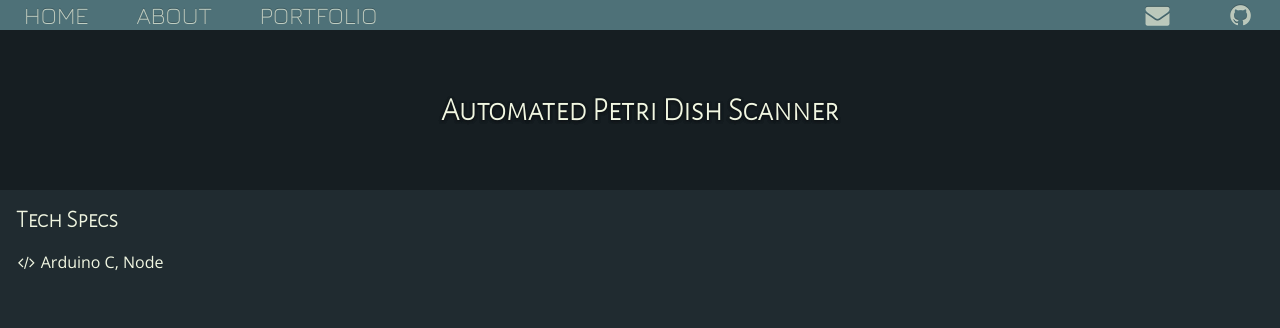
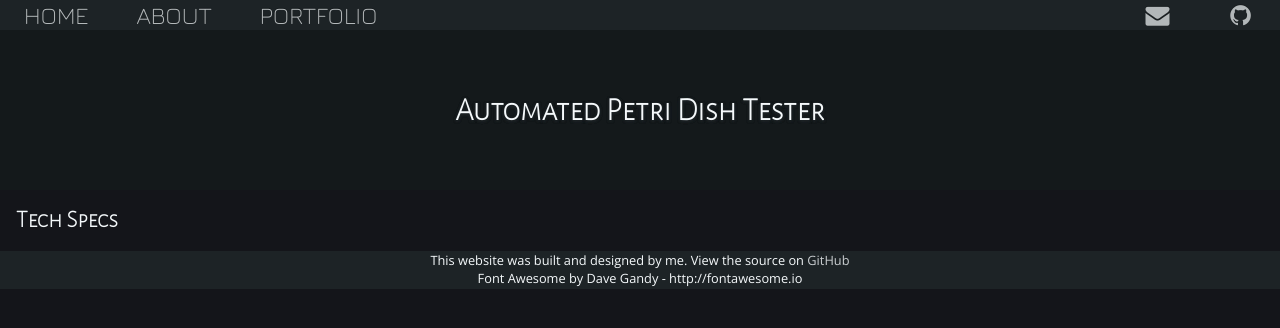
Before and after one commit to EnigMoiD/enigmoid.github.io, a Jekyll site: the page built from _posts/2013-10-09-poe-petri.md, in a window 1280 px wide. Shown: the top 328 px of the page. Built offline with Jekyll 4.4.1, drawn with Linux system fonts in a browser that asks for light colours; nearby versions of some CDN libraries.

Commit message:
New color scheme, code for dates, initial footer

```diff
--- a/_includes/footer.html
+++ b/_includes/footer.html
@@ -1,4 +1,10 @@
 	</div>
 </body>
+<footer>
+	This website was built and designed by me. View the source on <a href="//github.com/EnigMoiD/enigmoid.github.io" target="github">GitHub</a>
+	<br>
+	Font Awesome by Dave Gandy - http://fontawesome.io
+</footer>
 
+<script type="text/javascript" src="/js/time.js"></script>
 </html>
--- a/_posts/2013-10-09-poe-petri.md
+++ b/_posts/2013-10-09-poe-petri.md
@@ -1,6 +1,6 @@
 ---
 layout: post
-title: Automated Petri Dish Scanner
+title: Automated Petri Dish Tester
 external: [github, github.com/EnigMoiD/petri-test]
 short: poe-petri
 team: 2
--- /dev/null
+++ b/js/time.js
@@ -0,0 +1,30 @@
+(function TimeManager() {
+	Date.prototype.timeSince = function(date) {
+		var delta = date.getTime() - this.getTime();
+
+		var date = new Date(delta);
+
+		return {
+			date: date,
+			months: date.getMonth(),
+			days: date.getDate(),
+			years: date.getFullYear()-1970
+		}
+	}
+
+	var yearTitles = [
+		'Freshman',
+		'Sophomore',
+		'Junior',
+		'Senior'
+	]
+
+	var now = new Date(),
+		birth = new Date(1994, 1, 26),
+		graduation = new Date(2016, 4, 20);
+
+	var age = birth.timeSince(now).years;
+
+	var year = yearTitles[4+graduation.timeSince(now).years];
+	console.log(year);
+})()
--- a/stylesheets/style.css
+++ b/stylesheets/style.css
@@ -6,19 +6,19 @@ a {
 }
 a {
   text-decoration: none;
-  color: rgba(241,247,226,0.7);
+  color: rgba(245,249,251,0.8);
 }
 a:visited {
-  color: rgba(241,247,226,0.7);
+  color: rgba(245,249,251,0.8);
 }
 a:hover {
-  color: #f1f7e2;
+  color: #f5f9fb;
 }
 a:active {
-  color: #a9ce4e;
+  color: #478eb1;
 }
 body {
-  background-color: #202b30;
+  background-color: #14151a;
   font-family: 'Open Sans';
 }
 div,
@@ -36,7 +36,7 @@ li,
 div {
   padding: 0px;
   margin: 0px;
-  color: #f1f7e2;
+  color: #f5f9fb;
 }
 h1,
 h2,
@@ -58,7 +58,7 @@ ul {
 .project-snippet {
   font-family: 'Alegreya Sans SC';
   text-shadow: 0px -1px rgba(0,0,0,0.2);
-  background-color: #202b30;
+  background-color: #1d2326;
   padding: 0.1em 0px 0.2em 0.5em;
 }
 .project-snippet h1 {
@@ -71,28 +71,28 @@ ul {
   float: right;
   font-size: 1.5em;
 }
-.project-snippet-even {
-  background-color: #31424a;
+.project-snippet-odd {
+  background-color: #303a3f;
 }
 .center {
   text-align: center;
 }
 header {
   padding: 1px 0px;
-  background-color: #4e7178;
+  background-color: #1d2326;
 }
 header a {
   text-decoration: none;
-  color: rgba(241,247,226,0.7);
+  color: rgba(245,249,251,0.7);
 }
 header a:visited {
-  color: rgba(241,247,226,0.7);
+  color: rgba(245,249,251,0.7);
 }
 header a:hover {
-  color: #f1f7e2;
+  color: #f5f9fb;
 }
 header a:active {
-  color: #a9ce4e;
+  color: #67a4c2;
 }
 header li {
   padding: 1px 1em;
@@ -103,16 +103,26 @@ header li {
   text-shadow: 0px -1px rgba(0,0,0,0.2);
 }
 header li.active {
-  background-color: #4fa9b8;
+  background-color: #1194ce;
 }
 header li.active a {
-  color: #f1f7e2;
+  color: #f5f9fb;
 }
 ul#left-items {
   display: inline-table;
 }
 ul#right-items {
   float: right;
+}
+footer {
+  clear: both;
+  position: relative;
+  z-index: 2;
+  height: 3em;
+  margin-top: -3em;
+  font-size: 0.8em;
+  text-align: center;
+  background-color: #1d2326;
 }
 #post-container {
   clear: both;
@@ -125,8 +135,8 @@ ul#right-items {
   font-family: 'Alegreya Sans SC';
   text-align: center;
   background-position: 50% 50%;
-  background-color: #161e22;
-  text-shadow: 0px 1px 3px #101518, 0px 1px 3px #101518, 0px 1px 3px #101518;
+  background-color: #14191b;
+  text-shadow: 0px 1px 3px #1d2326, 0px 1px 3px #1d2326, 0px 1px 3px #1d2326;
   height: 10em;
 }
 #post-banner h1 {
```
Also changed, not shown: index.html (+9 -1 lines), stylus/style.styl (+27 -17 lines), 5 other files.
